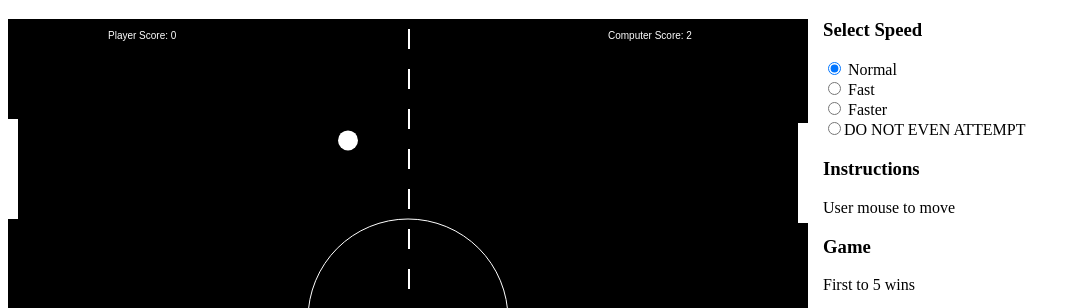
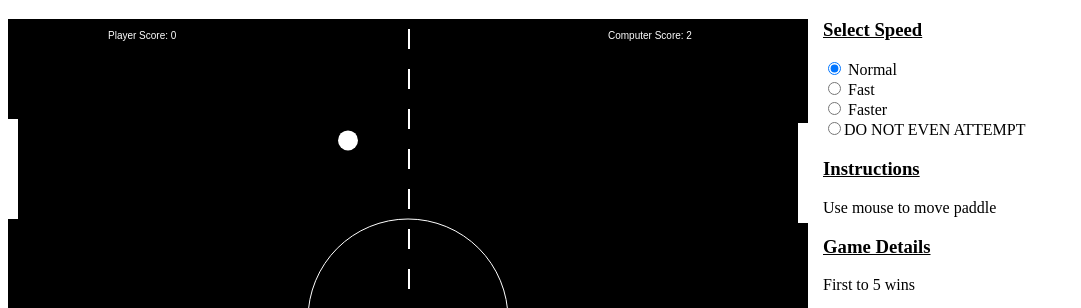
Before and after one commit to rickywid/pong_js, a plain HTML site: page index.html in a window 1280 px wide. Shown: the top 308 px of the page, without its empty margins (0-1081 px from the left). Drawn offline with Linux system fonts and the light colour scheme.

Commit message:
User not user

```diff
--- a/index.html
+++ b/index.html
@@ -8,6 +8,7 @@
 <style>
 	canvas {float: left; margin-right: 15px;}
 	li {list-style: none;}
+	h3 {text-decoration: underline;}
 </style>
 <body>
 	<canvas id="gameCanvas" width="800" height="600"></canvas>
@@ -20,8 +21,8 @@
 			<li><input name="speed" id="reallyfast" type="radio" value="50" onChange="getBallSpeed()">DO NOT EVEN ATTEMPT</li>
 		</ul>
 		<h3>Instructions</h3>
-		<p>User mouse to move</p>
-		<h3>Game</h3>
+		<p>Use mouse to move paddle</p>
+		<h3>Game Details</h3>
 		<p>First to 5 wins</p>
 	</div>
 	<script src="style.js"></script>
```
